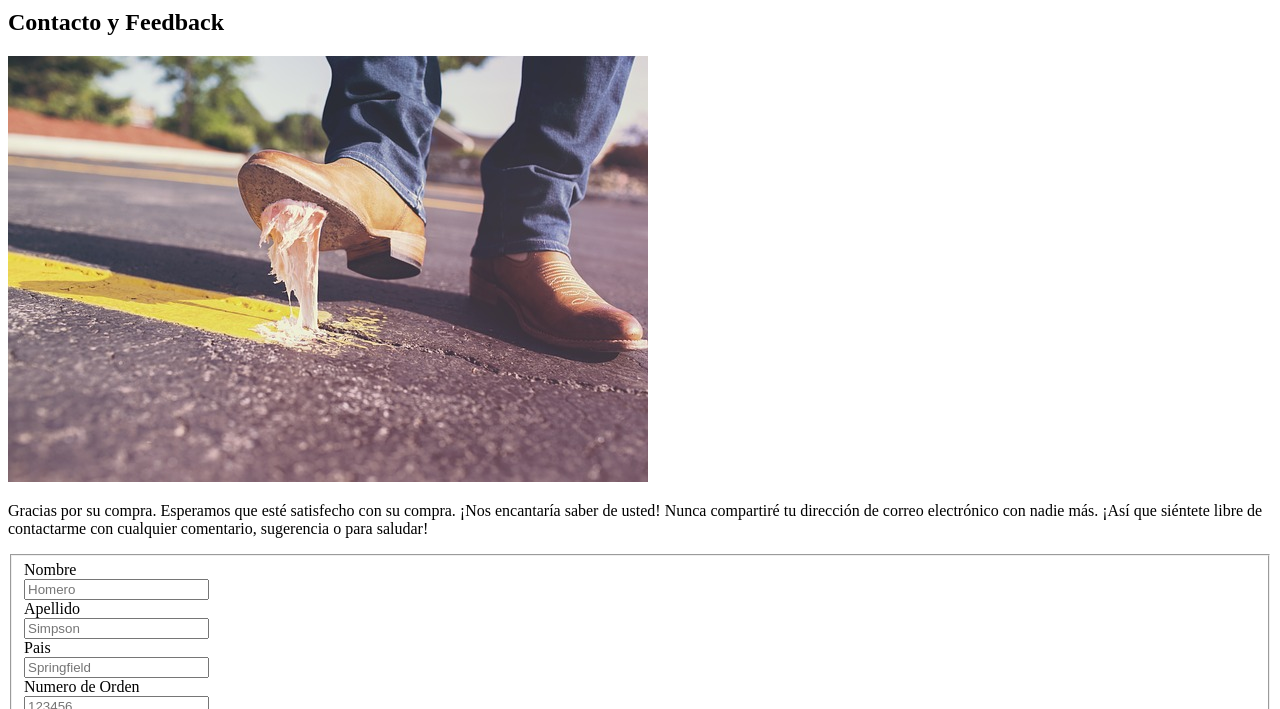
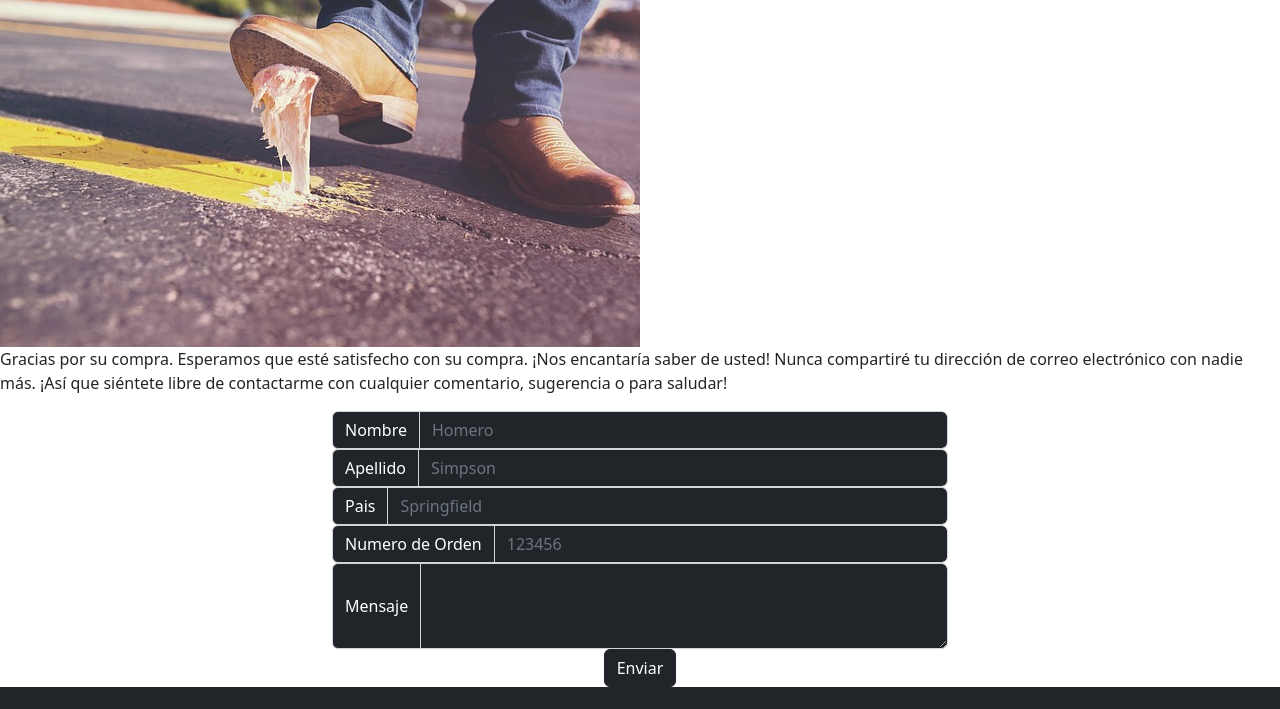
Before and after one commit to Matieztapia/Proyecto-Final, a website: page pages/contacto.html in a window 1280 px wide. Shown: the part 255-964 px from the top of the page. Drawn offline with nearby package versions, Linux system fonts and the light colour scheme; files that its build step writes are made by us from their sources; the site is published under a folder, as on GitHub Pages, so addresses that start at the root find nothing; a web font is replaced by a local one.

Commit message:
arreglando rutas en head

```diff
--- a/index.html
+++ b/index.html
@@ -8,7 +8,7 @@
     rel="stylesheet" />
     <link rel="stylesheet" href="https://cdnjs.cloudflare.com/ajax/libs/animate.css/4.1.1/animate.min.css" />
     <script src="https://kit.fontawesome.com/d9763ca274.js" crossorigin="anonymous"></script>
-    <link rel="stylesheet" href="/css/custom.css" />
+    <link rel="stylesheet" href="./css/custom.css" />
     <title>Homepage</title>
   </head>
   <!-- Matias Tapia -->
--- a/pages/contacto.html
+++ b/pages/contacto.html
@@ -8,7 +8,7 @@
     rel="stylesheet" />
     <link rel="stylesheet" href="https://cdnjs.cloudflare.com/ajax/libs/animate.css/4.1.1/animate.min.css" />
     <script src="https://kit.fontawesome.com/d9763ca274.js" crossorigin="anonymous"></script>
-    <link rel="stylesheet" href="/css/custom.css" />
+    <link rel="stylesheet" href="../css/custom.css" />
     <title>Document</title>
 </head>
 <body>
```
Also changed, not shown: pages/hombre.html (+1 -1 lines), pages/marcas.html (+1 -1 lines), pages/mujer.html (+1 -1 lines).
